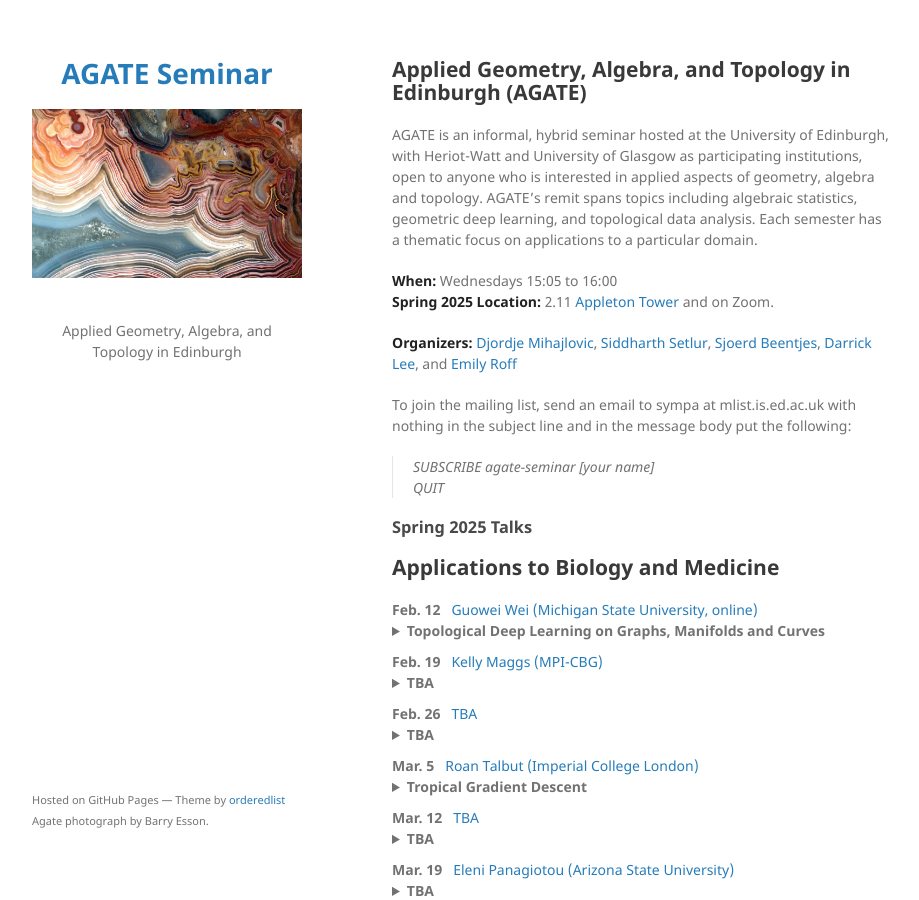
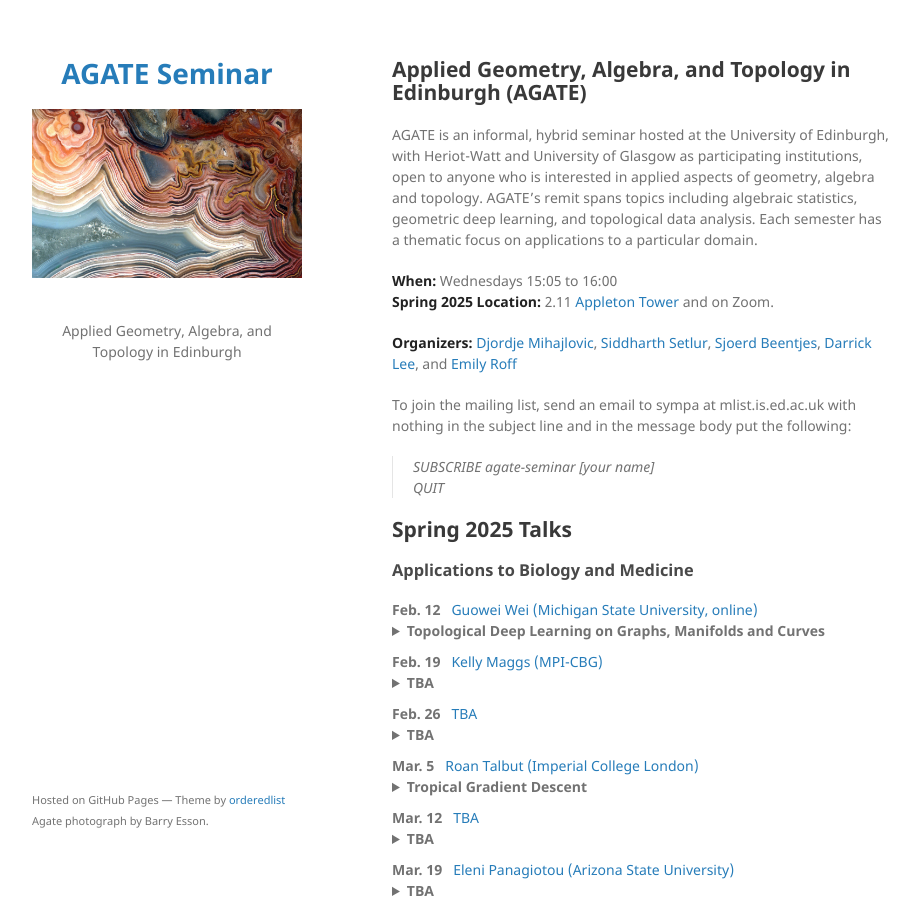
Before and after one commit to agatedinburgh/agatedinburgh.github.io, a Jekyll site: the page built from index.md, in a window 1280 px wide and 900 px high. Shown: the whole window, without its empty margins (178-1097 px from the left). Built offline with Jekyll 4.4.1, drawn with Linux system fonts in a browser that asks for light colours; our own code applies the rules of GitHub Pages for plain Markdown files.

Commit message:
formatting

```diff
--- a/index.md
+++ b/index.md
@@ -18,8 +18,8 @@ To join the mailing list, send an email to sympa at mlist.is.ed.ac.uk with nothi
 >SUBSCRIBE agate-seminar [your name]\
 >QUIT
 
-### Spring 2025 Talks
-## Applications to Biology and Medicine
+## Spring 2025 Talks
+### Applications to Biology and Medicine
 
 <nobr><b>Feb. 12</b>  &nbsp; <a href="https://users.math.msu.edu/users/weig/">Guowei Wei (Michigan State University, online)</a></nobr>
 <details style="margin-bottom:10px">
@@ -75,8 +75,8 @@ To join the mailing list, send an email to sympa at mlist.is.ed.ac.uk with nothi
 In Spring 2025, AGATE is supported by Engineering and Physical Sciences Research Council [grant number: EP/Y035232/1] and [grant number: EP/R034826/1]
 <br>
 
-### Autumn 2024 Talks
-## Applications to Machine Learning
+## Autumn 2024 Talks
+### Applications to Machine Learning
 <nobr><b>Oct. 2</b>  &nbsp; <a href="https://darricklee.com/">Darrick Lee</a></nobr>
 <details style="margin-bottom:10px">
 <summary><b>Path Signatures in Machine Learning </b></summary>
```
